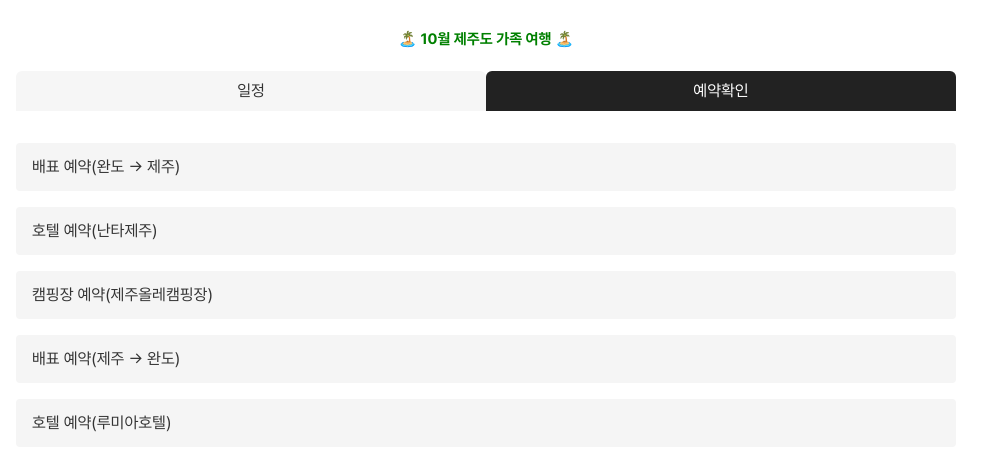
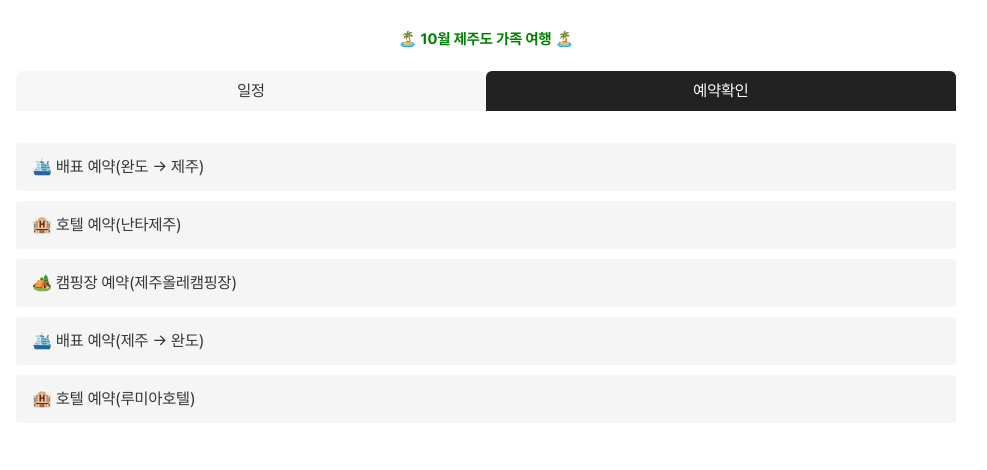
Before and after one commit to jdwcg/travel, a React (Vite) app: page /reservation in a window 1280 px wide. Shown: the top 470 px of the page, without its empty margins (154-1141 px from the left). Built offline with nearby package versions, Linux system fonts and the light colour scheme.

Commit message:
디자인 개선 4

```diff
--- a/src/components/CommonLayout.tsx
+++ b/src/components/CommonLayout.tsx
@@ -57,7 +57,7 @@ export const ReservationSection = styled.section`
 export const ReservationItem = styled.div`
     background-color: #f5f5f5;
     padding: 16px;
-    margin-bottom: 16px;
+    margin-bottom: 10px;
     cursor: pointer;
     text-align: left;
     color: #333;
--- a/src/data/reservations.ts
+++ b/src/data/reservations.ts
@@ -19,7 +19,7 @@ export const reservations: ReservationItem[] = [
     {
         id: 'r1',
         date: '2025-10-02',
-        title: '배표 예약(완도 → 제주)',
+        title: '🛳️ 배표 예약(완도 → 제주)',
         contentType: 'table',
         contentData: {
             headers: ['항목', '내역'],
@@ -37,7 +37,7 @@ export const reservations: ReservationItem[] = [
     {
         id: 'r3',
         date: '202510-02',
-        title: '호텔 예약(난타제주)',
+        title: '🏨 호텔 예약(난타제주)',
         contentType: 'table',
         contentData: {
             headers: ['항목', '내역'],
@@ -55,14 +55,14 @@ export const reservations: ReservationItem[] = [
     {
         id: 'r4',
         date: '2025-10-03',
-        title: '캠핑장 예약(제주올레캠핑장)',
+        title: '🏕️ 캠핑장 예약(제주올레캠핑장)',
         contentType: 'text',
         content: '제주올레캠핑장(자리 12번)',
     },
     {
         id: 'r2',
         date: '2025-10-08',
-        title: '배표 예약(제주 → 완도)',
+        title: '🛳️ 배표 예약(제주 → 완도)',
         contentType: 'table',
         contentData: {
             headers: ['항목', '내역'],
@@ -79,7 +79,7 @@ export const reservations: ReservationItem[] = [
     {
         id: 'r5',
         date: '2025-10-08',
-        title: '호텔 예약(루미아호텔) ',
+        title: '🏨 호텔 예약(루미아호텔)',
         contentType: 'table',
         contentData: {
             headers: ['항목', '내역'],
```
